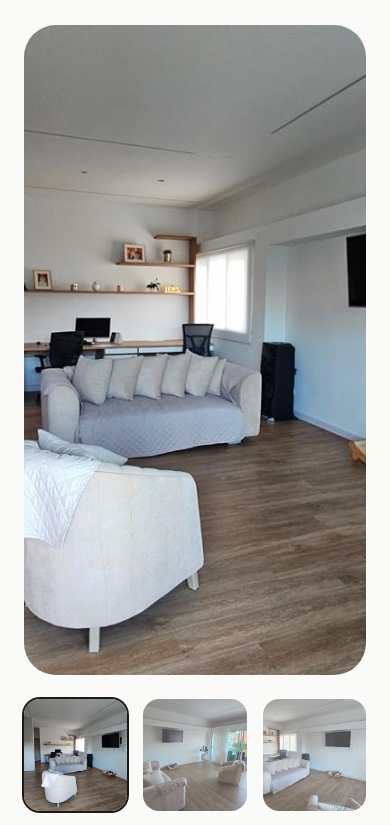
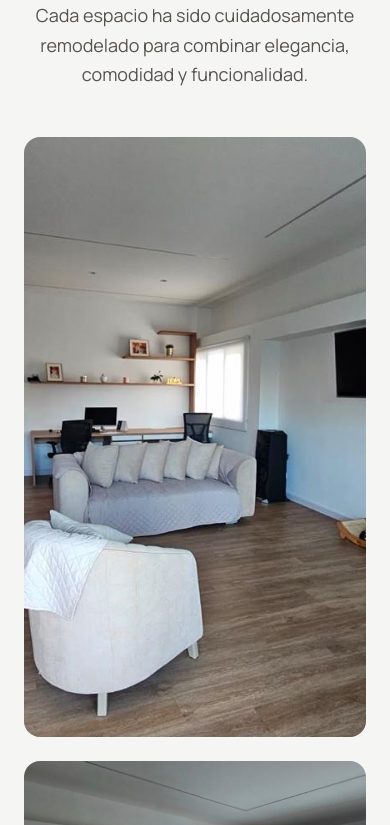
Before and after one commit to Jara84/luxury-residence-landing, a React (Vite) app: page / in a window 390 px wide. Shown: the part 7100-7925 px from the top of the page. Built offline with nearby package versions, Linux system fonts and the light colour scheme.

Commit message:
feat: implement premium gallery lightbox

```diff
--- a/src/components/sections/Gallery.tsx
+++ b/src/components/sections/Gallery.tsx
@@ -3,6 +3,7 @@ import { useTranslation } from "react-i18next";
 
 import Container from "../ui/Container";
 import Section from "../ui/Section";
+import Lightbox from "../ui/Lightbox";
 
 import heroImage from "../../assets/images/hero.jpg";
 import mainRoom from "../../assets/images/main-room.jpg";
@@ -17,22 +18,75 @@ import wc3 from "../../assets/images/wc3.jpg";
 export default function Gallery() {
   const { t } = useTranslation();
 
+  const [selectedIndex, setSelectedIndex] = useState<number | null>(null);
+
   const images = [
-    { src: heroImage, alt: "Residencia El Cerro" },
-    { src: livingRoom, alt: "Sala principal" },
-    { src: livingRoom2, alt: "Sala detalle" },
-    { src: kitchen, alt: "Cocina principal" },
-    { src: kitchen2, alt: "Cocina detalle" },
-    { src: balcony, alt: "Balcón" },
-    { src: mainRoom, alt: "Habitación principal" },
-    { src: livingRoom3, alt: "Sala adicional" },
-    { src: wc3, alt: "Baño social" },
+    {
+      src: heroImage,
+      alt: "El Cerro Boutique Residence",
+      className: "md:col-span-2 h-[600px]",
+    },
+    {
+      src: livingRoom,
+      alt: "Living Room",
+      className: "h-[350px]",
+    },
+    {
+      src: livingRoom2,
+      alt: "Living Room Detail",
+      className: "h-[350px]",
+    },
+    {
+      src: kitchen,
+      alt: "Kitchen",
+      className: "h-[350px]",
+    },
+    {
+      src: kitchen2,
+      alt: "Kitchen Detail",
+      className: "h-[350px]",
+    },
+    {
+      src: balcony,
+      alt: "Main Balcony",
+      className: "h-[350px]",
+    },
+    {
+      src: mainRoom,
+      alt: "Master Bedroom",
+      className: "h-[350px]",
+    },
+    {
+      src: livingRoom3,
+      alt: "Living Room",
+      className: "h-[350px]",
+    },
+    {
+      src: wc3,
+      alt: "Guest Bathroom",
+      className: "h-[350px]",
+    },
   ];
 
-  const [selectedImage, setSelectedImage] = useState(images[0]);
+  const previousImage = () => {
+    if (selectedIndex === null) return;
+
+    setSelectedIndex(
+      selectedIndex === 0 ? images.length - 1 : selectedIndex - 1
+    );
+  };
+
+  const nextImage = () => {
+    if (selectedIndex === null) return;
+
+    setSelectedIndex(
+      selectedIndex === images.length - 1 ? 0 : selectedIndex + 1
+    );
+  };
 
   return (
-    <Section className="bg-stone-50">
+    <>
+      <Section>
         <Container>
           <div className="mb-12 text-center">
             <p className="text-sm uppercase tracking-[0.3em] text-stone-500">
@@ -42,48 +96,45 @@ export default function Gallery() {
             <h2 className="mt-4 text-4xl font-medium tracking-tight text-stone-900 md:text-5xl">
               {t("gallery.title")}
             </h2>
+
+            <p className="mx-auto mt-6 max-w-2xl text-lg leading-relaxed text-stone-600">
+              {t("gallery.description")}
+            </p>
           </div>
 
-        <div className="overflow-hidden rounded-[32px]">
+          <div className="grid gap-6 md:grid-cols-2">
+            {images.map((image, index) => (
               <img
-            src={selectedImage.src}
-            alt={selectedImage.alt}
-            className="
-              h-[650px]
+                key={image.src}
+                src={image.src}
+                alt={image.alt}
+                onClick={() => setSelectedIndex(index)}
+                className={`
+                  ${image.className}
                   w-full
+                  cursor-pointer
+                  rounded-2xl
                   object-cover
                   transition-all
                   duration-500
-            "
+                  hover:scale-[1.02]
+                  hover:shadow-xl
+                `}
               />
-        </div>
-
-        <div className="mt-6 grid grid-cols-3 gap-4 md:grid-cols-5">
-          {images.map((image) => (
-            <button
-              key={image.src}
-              onClick={() => setSelectedImage(image)}
-              className={`
-                overflow-hidden
-                rounded-2xl
-                transition-all
-                duration-300
-                ${
-                  selectedImage.src === image.src
-                    ? "ring-2 ring-stone-900"
-                    : "opacity-70 hover:opacity-100"
-                }
-              `}
-            >
-              <img
-                src={image.src}
-                alt={image.alt}
-                className="h-28 w-full object-cover"
-              />
-            </button>
             ))}
           </div>
         </Container>
       </Section>
+
+      {selectedIndex !== null && (
+        <Lightbox
+          images={images}
+          currentIndex={selectedIndex}
+          onClose={() => setSelectedIndex(null)}
+          onPrevious={previousImage}
+          onNext={nextImage}
+        />
+      )}
+    </>
   );
 }
--- /dev/null
+++ b/src/components/ui/Lightbox.tsx
@@ -0,0 +1,83 @@
+import { useEffect } from "react";
+import { ChevronLeft, ChevronRight, X } from "lucide-react";
+
+interface LightboxProps {
+  images: {
+    src: string;
+    alt: string;
+  }[];
+  currentIndex: number;
+  onClose: () => void;
+  onPrevious: () => void;
+  onNext: () => void;
+}
+
+export default function Lightbox({
+  images,
+  currentIndex,
+  onClose,
+  onPrevious,
+  onNext,
+}: LightboxProps) {
+  useEffect(() => {
+    document.body.style.overflow = "hidden";
+
+    const handleKeyDown = (event: KeyboardEvent) => {
+      switch (event.key) {
+        case "Escape":
+          onClose();
+          break;
+
+        case "ArrowLeft":
+          onPrevious();
+          break;
+
+        case "ArrowRight":
+          onNext();
+          break;
+      }
+    };
+
+    window.addEventListener("keydown", handleKeyDown);
+
+    return () => {
+      document.body.style.overflow = "auto";
+      window.removeEventListener("keydown", handleKeyDown);
+    };
+  }, [onClose, onPrevious, onNext]);
+
+  return (
+    <div className="fixed inset-0 z-50 flex items-center justify-center bg-black/90">
+      <button
+        onClick={onClose}
+        className="absolute right-6 top-6 rounded-full bg-white/10 p-3 text-white transition hover:bg-white/20"
+      >
+        <X size={30} />
+      </button>
+
+      <button
+        onClick={onPrevious}
+        className="absolute left-6 rounded-full bg-white/10 p-3 text-white transition hover:bg-white/20"
+      >
+        <ChevronLeft size={34} />
+      </button>
+
+      <img
+        src={images[currentIndex].src}
+        alt={images[currentIndex].alt}
+        className="max-h-[90vh] max-w-[90vw] rounded-2xl object-contain"
+      />
+
+      <button
+        onClick={onNext}
+        className="absolute right-6 rounded-full bg-white/10 p-3 text-white transition hover:bg-white/20"
+      >
+        <ChevronRight size={34} />
+      </button>
+
+      <div className="absolute bottom-8 rounded-full bg-white/10 px-5 py-2 text-sm tracking-wide text-white">
+        {currentIndex + 1} / {images.length}
+      </div>
+    </div>
+  );
+}
```
Lines whose indentation alone changed are shown as unchanged.
